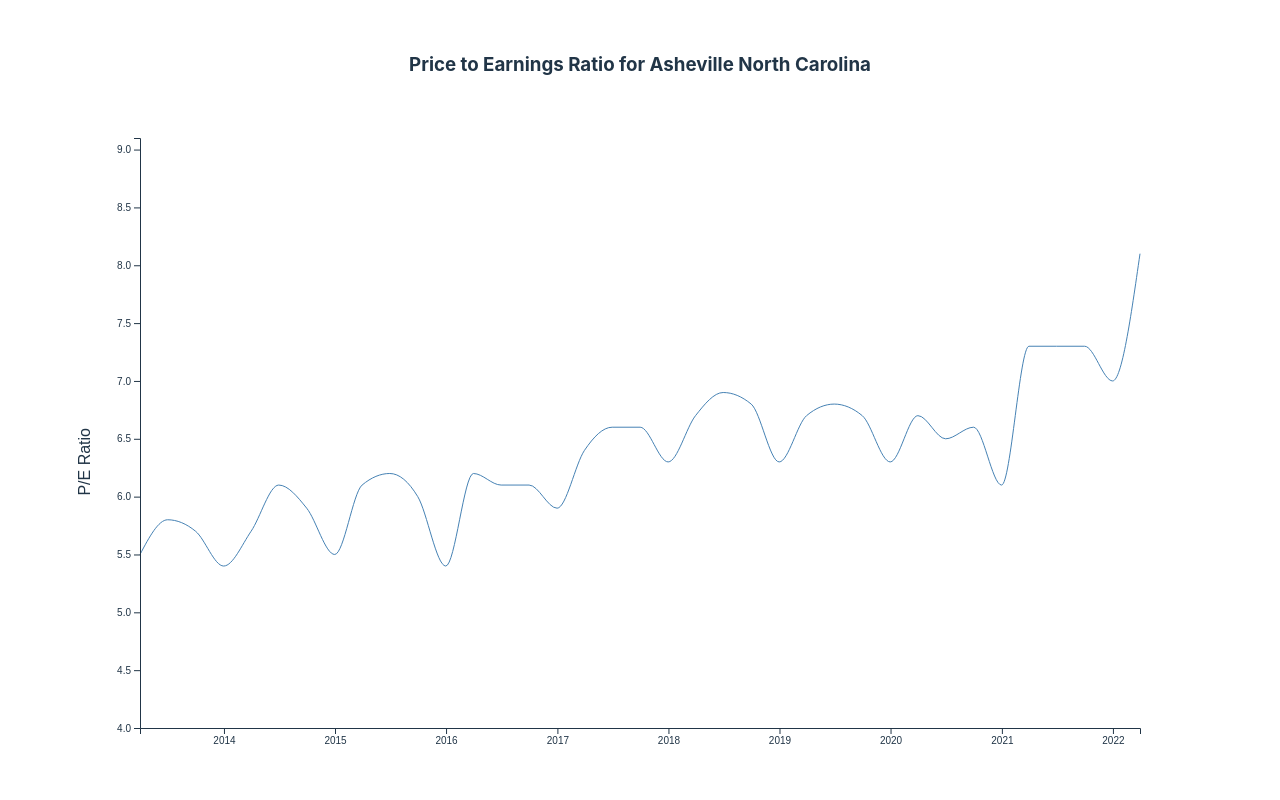
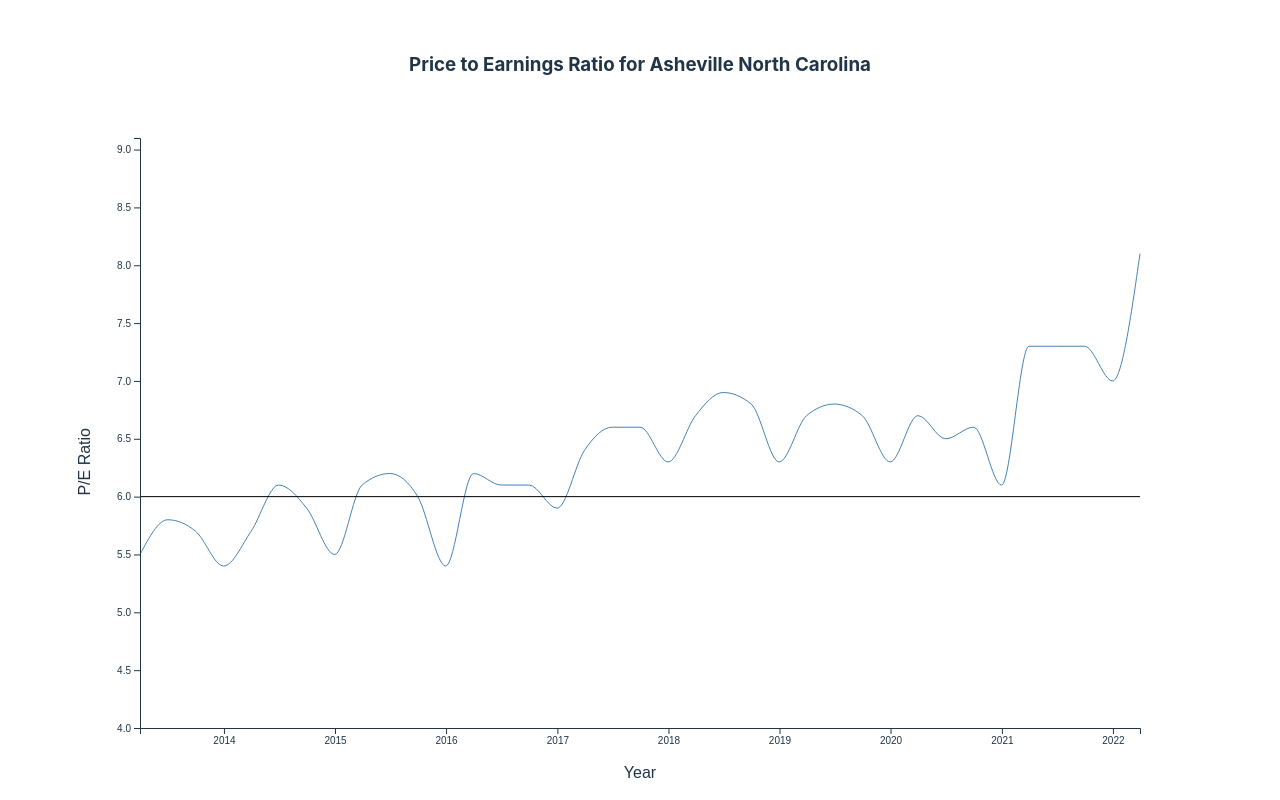
Before and after one commit to stevenslack/avl-housing-data, a website built with Vite: page index.html in a window 1280 px wide. Built offline with nearby package versions, Linux system fonts and the light colour scheme.

Commit message:
add x axis label and horizontal avg line

```diff
--- a/index.html
+++ b/index.html
@@ -10,12 +10,16 @@
     <div class="graph-container">
       <h3 class="graph-title">Price to Earnings Ratio for Asheville North Carolina</h3>
       <div id="pe-graph">
+        <svg class="pe-graph__svg">
+          <g><rect class="pe-graph__drop-line" stroke-width="1px" width=".5px"></rect></g>
+          <circle class="pe-graph__tooltip-circle" r="4" stroke="#af9358" fill="white" stroke-width="2"></circle>
+        </svg>
         <div class="tooltip">
           <div class="tooltip__pe-ratio">
-              P / E Ratio: <span class="tooltip__pe-ratio-value"></span>
+            P / E Ratio: <span class="tooltip__pe-ratio-value"></span>
           </div>
           <div class="tooltip__date">
-              Date Range: <span class="tooltip__date-value"></span>
+            Date Range: <span class="tooltip__date-value"></span>
           </div>
           <div class="tooltip__wage">
             Median Wage: <span class="tooltip__wage-value"></span>
--- a/src/main.ts
+++ b/src/main.ts
@@ -189,11 +189,14 @@ for (const year in homeValueSeries) {
 const width = 1000;
 const height = 600;
 
-const svg = d3.select('#pe-graph').append('svg')
+// Select the existing SVG element.
+const svg = d3.select('.pe-graph__svg')
   .attr('width', width)
-  .attr('height', height)
-  .lower(); // prepends the svg to the #pe-graph element.
+  .attr('height', height);
 
+/**
+ * Set up the scale and path (for the line) of the SVG.
+ */
 const xScale = d3.scaleTime()
   .domain(
     d3.extent(dataSeries, (d: PEdataPoint) => d.dateRange?.[1]) as Date[],
@@ -216,27 +219,38 @@ svg.append('path')
   .attr('stroke', 'steelblue')
   .attr('fill', 'none');
 
-// Create the vertical drop line.
-const xAxisLine = svg.append('g')
-  .append('rect')
-  .attr('class', 'dotted')
-  .attr('stroke-width', '1px')
-  .attr('width', '.5px');
+// Average line.
+svg.append('line')
+  .style('stroke', 'black')
+  .attr('x1', 0)
+  .attr('x2', `${width}`)
+  .attr('y1', yScale(6))
+  .attr('y2', yScale(6));
 
+/**
+ * X Axis set up.
+ */
 const xAxis = d3.axisBottom(xScale);
-
 svg.append('g')
   // The transform puts the x axis at the bottom of the graph.
   .attr('transform', `translate(0, ${height})`)
-  .call(xAxis);
+  .call(xAxis)
+  .append('text')
+  .attr('class', 'pe-graph__x-axis-label')
+  .attr('fill', 'currentColor')
+  .attr('x', `${width / 2}`)
+  .attr('y', 50)
+  .text('Year')
+  .style('font-size', '16px');
 
+/**
+ * Y axis set up.
+ */
 const yAxis = d3.axisLeft(yScale);
-
-// Create the y-axis-label.
 svg.append('g')
   .call(yAxis)
   .append('text')
-  .attr('class', 'y-axis-label')
+  .attr('class', 'pe-graph__y-axis-label')
   .attr('fill', 'currentColor')
   .attr('x', `-${height / 2}`)
   .attr('y', -50)
@@ -245,15 +259,8 @@ svg.append('g')
   .style('font-size', '16px');
 
 const tooltip = d3.select('.tooltip');
-
-const tooltipCircle = svg
-  .append('circle')
-  .attr('class', 'tooltip__circle')
-  .attr('r', 4)
-  .attr('stroke', '#af9358')
-  .attr('fill', 'white')
-  .attr('stroke-width', 2)
-  .style('opacity', 0);
+const tooltipCircle = d3.select('.pe-graph__tooltip-circle');
+const xAxisLine = d3.select('.pe-graph__drop-line');
 
 svg.on('mousemove', (event) => {
   // eslint-disable-next-line max-len
@@ -265,16 +272,13 @@ svg.on('mousemove', (event) => {
   );
 
   if (typeof index !== 'undefined') {
-    const dataPoint = dataSeries[index];
+    const dataPoint: PEdataPoint = dataSeries[index];
 
     // Format the date for displaying the year value from the data point.
     const formatDate = d3.timeFormat('%Y');
     // Get the data point values to populate the tool tip.
     const year = formatDate(dataPoint?.dateRange?.[1]);
-    const period = dataPoint?.period;
     const PERatio = dataPoint?.PEratio;
-    const homeValue = dataPoint?.avgHomeValue;
-    const wages = dataPoint?.annualWage;
 
     // Create our number formatter.
     const currencyFormat = new Intl.NumberFormat('en-US', {
@@ -284,10 +288,10 @@ svg.on('mousemove', (event) => {
     });
 
     // Apply the values to update the tooltip.
-    tooltip.select('.tooltip__date-value').text(`${period} ${year}`);
+    tooltip.select('.tooltip__date-value').text(`${dataPoint?.period} ${year}`);
     tooltip.select('.tooltip__pe-ratio-value').text(PERatio);
-    tooltip.select('.tooltip__wage-value').text(currencyFormat.format(wages));
-    tooltip.select('.tooltip__home-price-value').text(currencyFormat.format(homeValue));
+    tooltip.select('.tooltip__wage-value').text(currencyFormat.format(dataPoint?.annualWage));
+    tooltip.select('.tooltip__home-price-value').text(currencyFormat.format(dataPoint?.avgHomeValue));
 
     const x = xScale(dataPoint?.dateRange?.[1]);
     const y = yScale(PERatio);
@@ -308,9 +312,6 @@ svg.on('mousemove', (event) => {
       .attr('height', height - y)
       .style('opacity', 1);
   }
-
-  tooltip.attr('x', event.offsetX + 10)
-    .attr('y', event.offsetY + 10);
 })
   .on('mouseleave', () => {
     // Hide the tooltip and the tooltipCircle.
--- a/src/style.css
+++ b/src/style.css
@@ -57,6 +57,13 @@ h1 {
   overflow: visible;
 }
 
+/* Vertical drop line */
+.pe-graph__drop-line,
+.pe-graph__tooltip-circle {
+  opacity: 0;
+}
+
+/* Tooltip styles */
 .tooltip {
   background: #fff;
   border: 1px solid #ddd;
```
